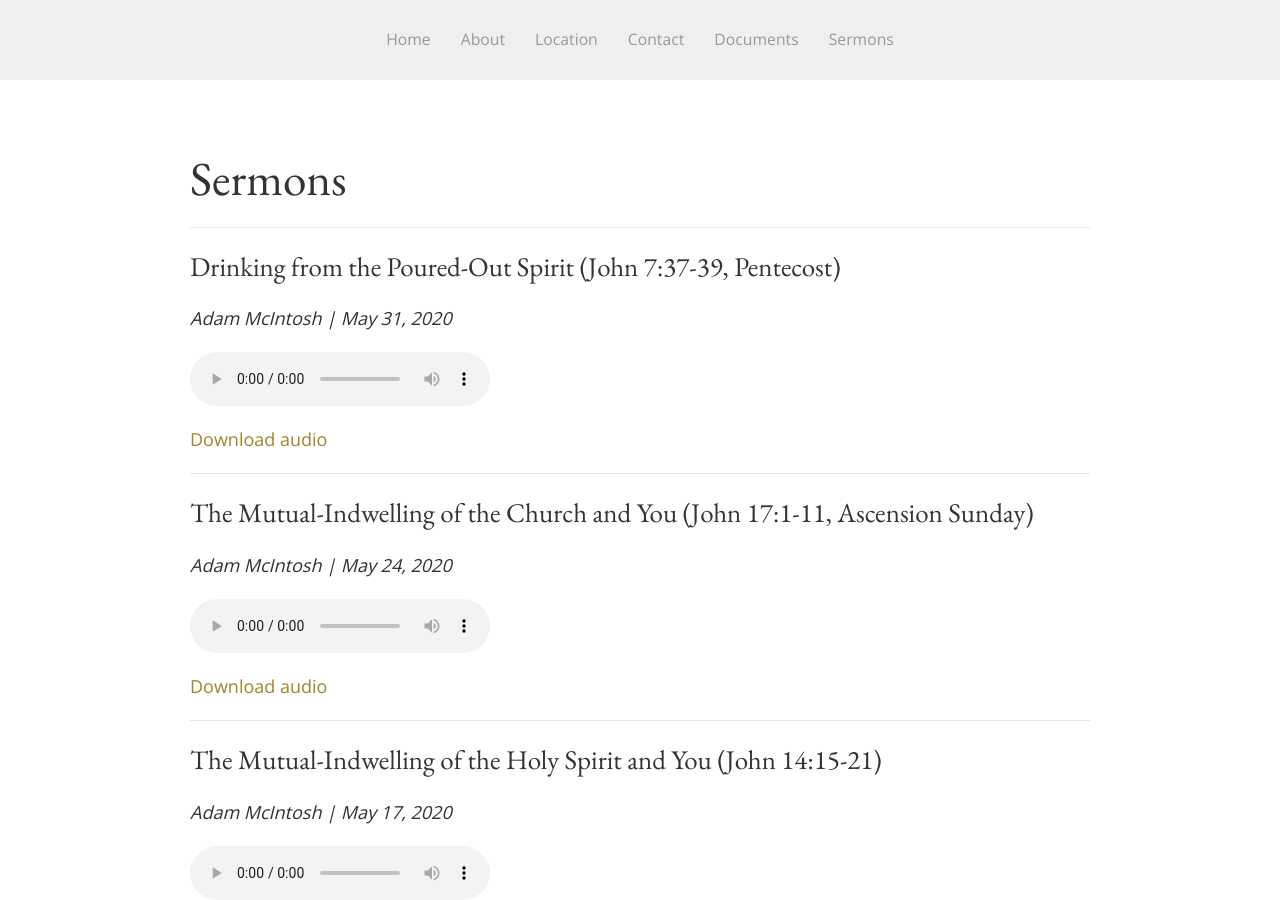
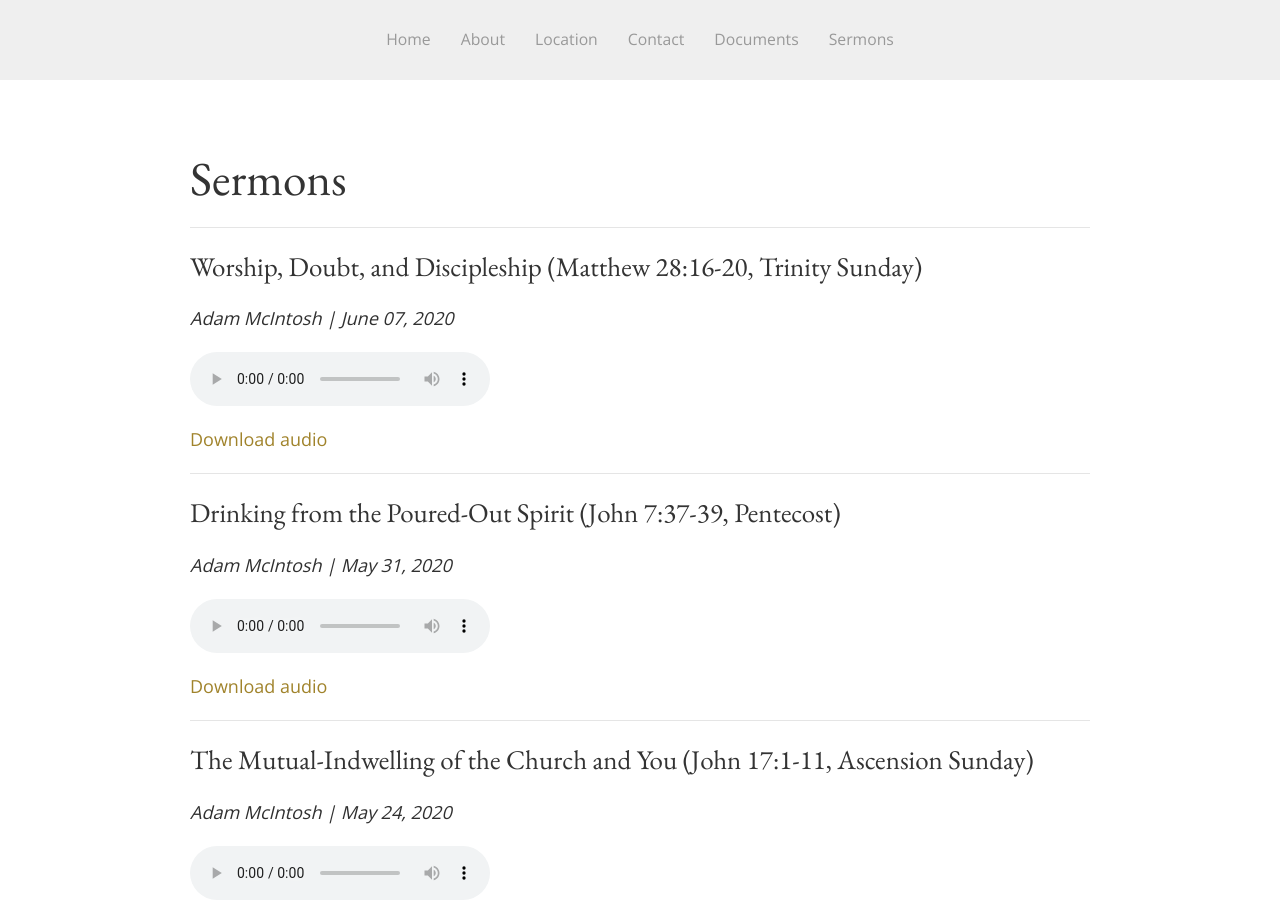
Before and after one commit to SaintDavidsChurch/website, a Jekyll site: the page built from sermons.html, in a window 1280 px wide and 900 px high. Built offline with Jekyll 4.4.1, drawn with Linux system fonts in a browser that asks for light colours.

Commit message:
Updated by InferCMS

```diff
--- a/_data/sermons.yml
+++ b/_data/sermons.yml
@@ -98,3 +98,7 @@
   date: '2020-05-31'
   preacher: Adam McIntosh
   audio_file: https://saintdavids.church/assets/sermons/2020/Adam-McIntosh_May31-2020_John7.37-39_Pentecost.mp3
+- title: Worship, Doubt, and Discipleship (Matthew 28:16-20, Trinity Sunday)
+  date: '2020-06-07'
+  preacher: Adam McIntosh
+  audio_file: https://saintdavids.church/assets/sermons/2020/June/Adam-McIntosh_June7-2020_Matt28.16-20_Trinity.mp3
```
